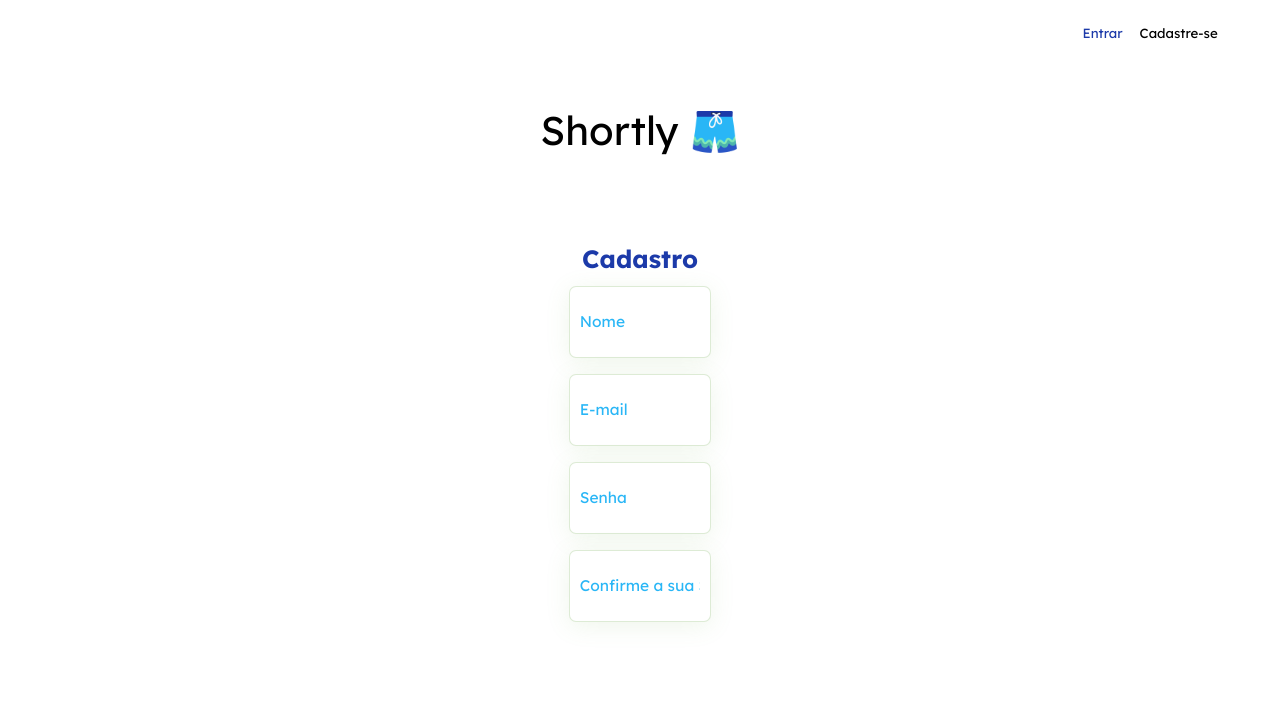
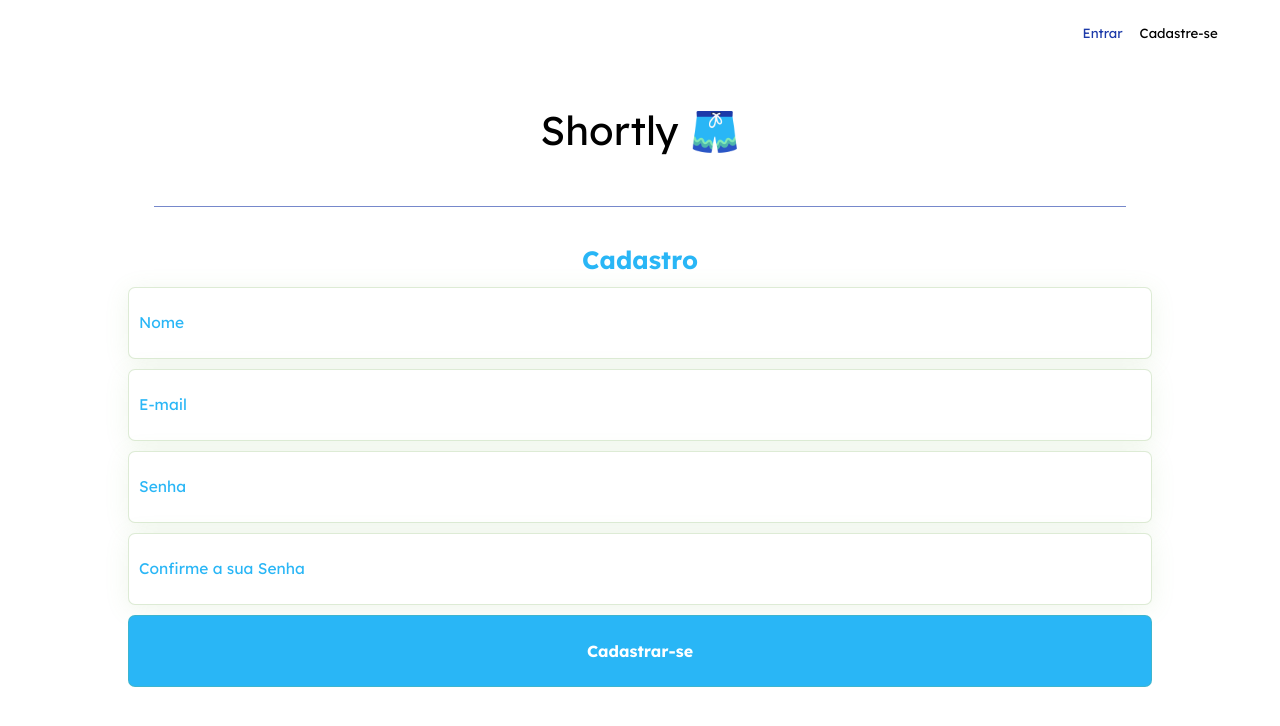
Before and after one commit to isabellexvr/projeto17-shortly-front, a React (Create React App) app: page /sign-up in a window 1280 px wide. Shown: the top 726 px of the page. Built offline with nearby package versions, Linux system fonts and the light colour scheme.

Commit message:
feat: register page + style

```diff
--- a/src/components/RegisterPage.js
+++ b/src/components/RegisterPage.js
@@ -1,28 +1,64 @@
 import styled from "styled-components";
 import Header from "../constants/Header";
 import { useState } from "react";
+import axios from "axios";
+import { useNavigate } from "react-router-dom";
 
 export default function RegisterPage() {
   const [form, setForm] = useState({});
+  const navigate = useNavigate();
 
   function handleForm({ target: { value, name } }) {
     setForm({ ...form, [name]: value });
+  }
+
+  function sendForm(e) {
+    e.preventDefault();
+    console.log(form);
+    axios
+      .post("https://api-shortly-sql-y2le.onrender.com/signup", form)
+      .then((answer) => {
+        alert(answer.data);
+        navigate("/sign-in");
+      })
+      .catch((err) => {
+        alert(err.response.data)
+        console.log(err.response);
+      });
   }
 
   return (
     <>
       <Header />
       <PageStyle>
+        <Line />
         <Title>Cadastro</Title>
-        <SignUpForm>
-          <input onChange={handleForm} placeholder="Nome" name="name" />
-          <input onChange={handleForm} placeholder="E-mail" name="email" />
-          <input onChange={handleForm} placeholder="Senha" name="password" />
+        <SignUpForm onSubmit={sendForm}>
+          <input
+            onChange={handleForm}
+            placeholder="Nome"
+            name="name"
+            type="text"
+          />
+          <input
+            onChange={handleForm}
+            placeholder="E-mail"
+            name="email"
+            type="email"
+          />
+          <input
+            onChange={handleForm}
+            placeholder="Senha"
+            name="password"
+            type="password"
+          />
           <input
             onChange={handleForm}
             placeholder="Confirme a sua Senha"
             name="confirmPassword"
+            type="password"
           />
+          <button onSubmit={sendForm}>Cadastrar-se</button>
         </SignUpForm>
       </PageStyle>
     </>
@@ -31,38 +67,58 @@ export default function RegisterPage() {
 
 const PageStyle = styled.div`
   width: 100%;
-  margin-top: 10vh;
+  margin-top: 5vh;
   display: flex;
   flex-direction: column;
   align-items: center;
 `;
 
+const Line = styled.div`
+  height: 1px;
+  background-color: #1c3aa9;
+  width: 76%;
+  opacity: 60%;
+`;
+
 const Title = styled.h1`
+  margin-top: 5vh;
   margin-bottom: 15px;
   font-family: "Lexend Deca", sans-serif;
   font-size: 25px;
   font-weight: 700;
-    color: #1c3aa9;
-`
+  color: #29b6f6;
+`;
 
 const SignUpForm = styled.form`
-  height: 42vh;
+  height: 50vh;
   display: flex;
   flex-direction: column;
   align-items: center;
   justify-content: space-between;
+
+  width: 80%;
   > input {
     height: 9vh;
-    width: 80%;
+    width: 100%;
     background: #ffffff;
     border: 1px solid rgba(120, 177, 89, 0.25);
     box-shadow: 0px 4px 24px rgba(120, 177, 89, 0.12);
     border-radius: 7px;
     padding: 10px;
     box-sizing: border-box;
-    ::placeholder{
+    ::placeholder {
       color: #29b6f6;
       font-size: 15.5px;
     }
   }
+  > button {
+    height: 9vh;
+    border-radius: 7px;
+    width: 100%;
+    background-color: #29b6f6;
+    border: 1px solid rgba(120, 177, 89, 0.25);
+    font-size: 16px;
+    font-weight: 700;
+    color: white;
+  }
 `;
--- a/src/constants/Header.js
+++ b/src/constants/Header.js
@@ -12,7 +12,7 @@ export default function Header() {
         <button>Entrar</button>
         <button onClick={() => navigate("/sign-up")}>Cadastre-se</button>
       </AuthButtons>
-      <Title>
+      <Title onClick={() => navigate("/")}>
         <h1>Shortly 🩳</h1>
       </Title>
     </PageStyle>
```
Lines whose indentation alone changed are shown as unchanged.
